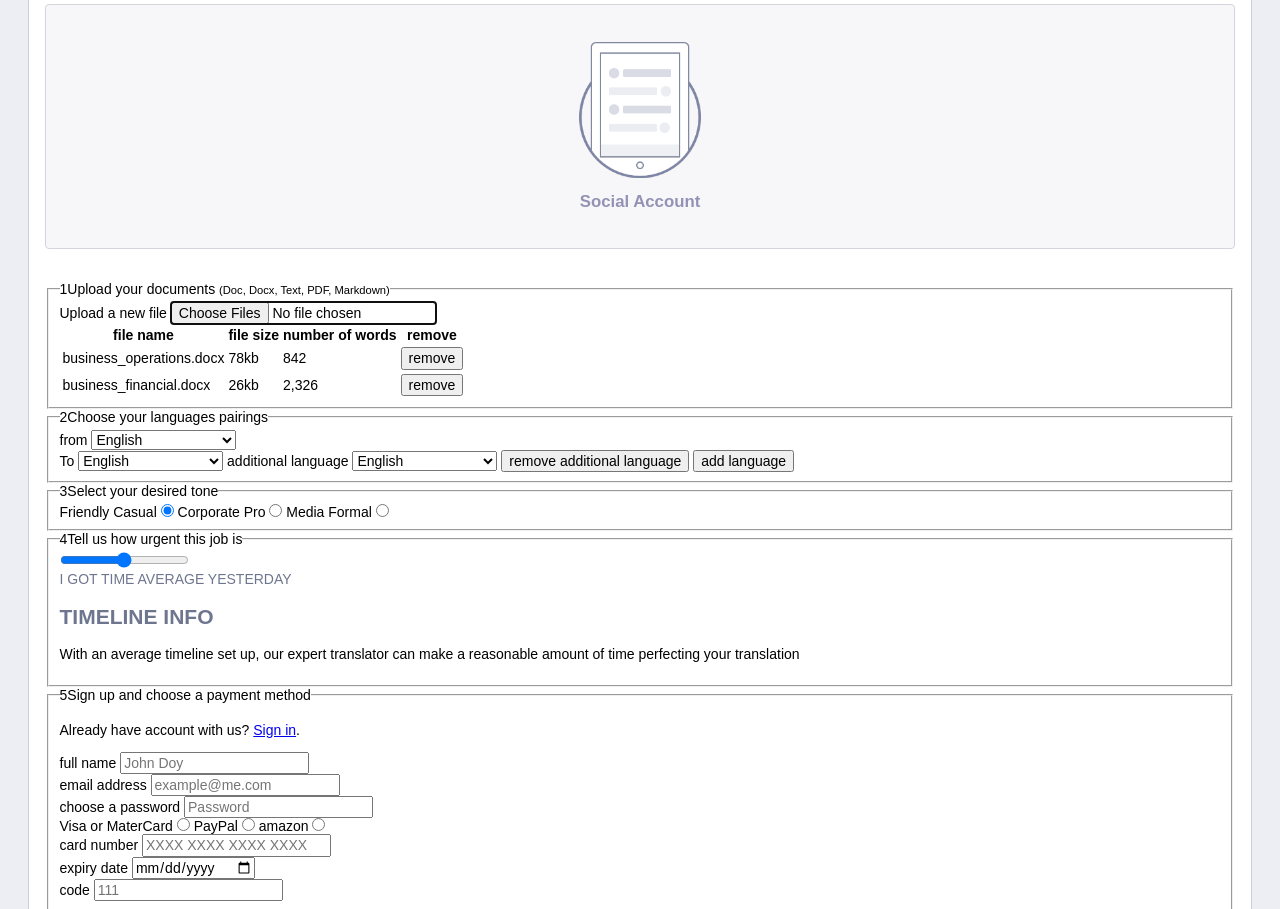
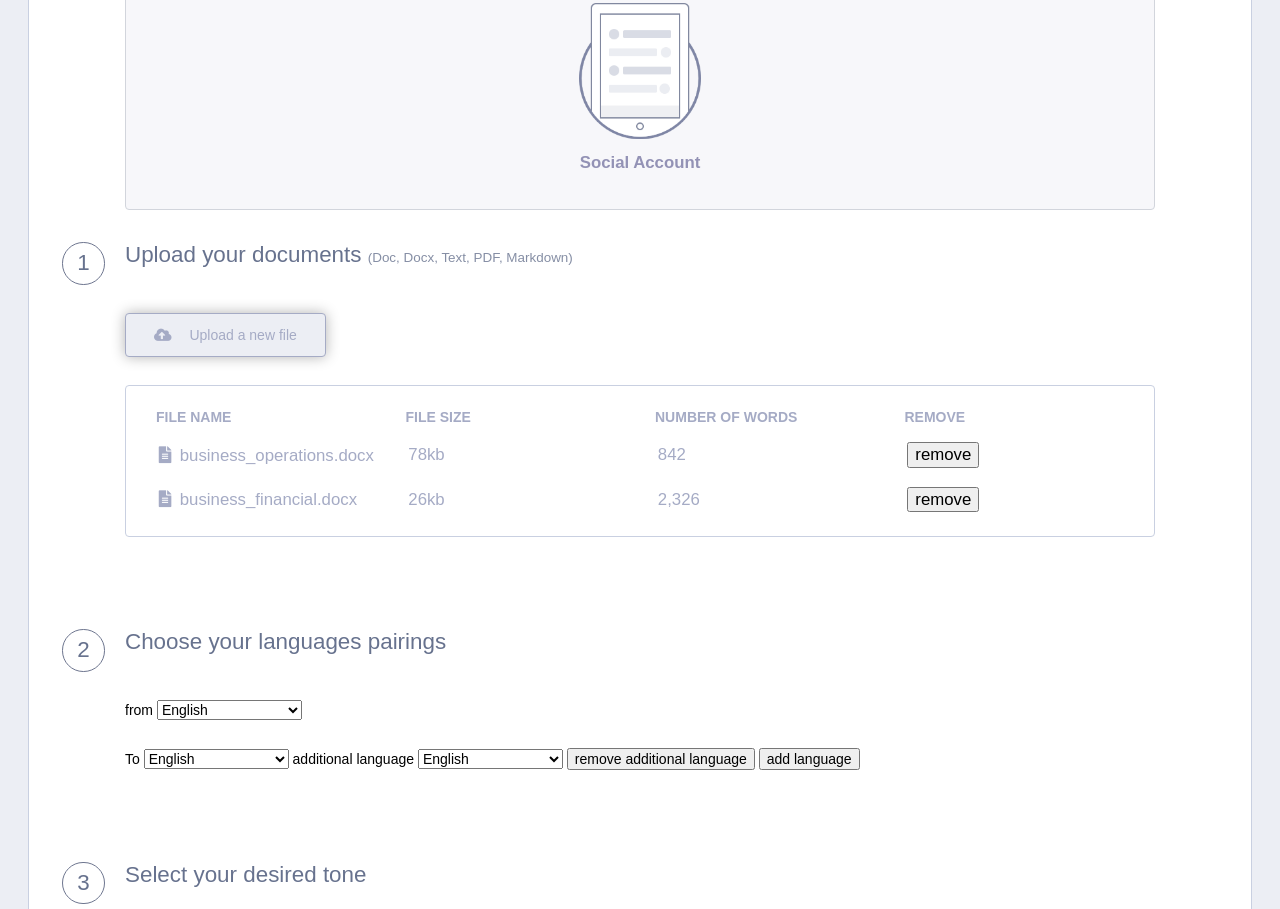
Before and after one commit to Cath-kb/html5-forms-workshop, a plain HTML site: page index.html in a window 1280 px wide. Shown: the part 1318-2227 px from the top of the page. Drawn offline with Linux system fonts and the light colour scheme.

Commit message:
workshop - part IX

```diff
--- a/index.html
+++ b/index.html
@@ -18,7 +18,7 @@
             <section class="section section-summary">
                 <h1>Form</h1>
                 <div class="order-info">
-                    <h2 class="title title-icon fa fa-clipboard">your order</h2>
+                    <h2 class="title title-icon title-order">your order</h2>
                     <table class="table table-summary">
                         <colgroup span="4"></colgroup>
                         <thead>
@@ -69,23 +69,24 @@
                     <span class="translate-title">Social account</span>
                 </label>
                 <form action="#" class="form" id="formOrder">
-                    <fieldset class="form-group count-group" data-translate="website">
-                        <legend>Paste URL to your website</legend>
+                    <fieldset class="form-group count-group fieldset-unstyled" data-translate="website">
+                        <legend class="legend-styled">Paste URL to your website</legend>
                         <div class="form-group-row">
                             <label for="sourceURL">Paste URL:</label>
                             <input type="url" id="sourceURL" name="sourceURL">
                         </div>
                     </fieldset>
-                    <fieldset class="form-group count-group documents-group" data-translate="documents">
-                        <legend>Upload your documents <small>(Doc, Docx, Text, PDF, Markdown)</small></legend>
+                    <fieldset class="form-group count-group documents-group fieldset-unstyled" data-translate="documents">
+                        <legend class="legend-styled">Upload your documents <small class="details">(Doc, Docx, Text, PDF, Markdown)</small></legend>
                         <div class="form-group-row">
-                            <label for="uploadFile">
+                            <input type="file"
+                                   id="uploadFile"
+                                   name="uploadFile"
+                                   class="file-input"
+                                   accept=".doc,.docx,.txt,.pdf,.md,application/msword,application/vnd.openxmlformats-officedocument.wordprocessingml.document,text/plain,application/pdf,text/markdown"
+                                   multiple autofocus />
+                            <label for="uploadFile" class="input-file-styled button button-icon fas fa-cloud-upload-alt">
                                 <span>Upload a new file</span>
-                                <input type="file"
-                                       id="uploadFile"
-                                       name="uploadFile"
-                                       accept=".doc,.docx,.txt,.pdf,.md,application/msword,application/vnd.openxmlformats-officedocument.wordprocessingml.document,text/plain,application/pdf,text/markdown"
-                                       multiple autofocus />
                             </label>
                         </div>
                         <div class="form-group-row">
@@ -116,8 +117,8 @@
                             </table>
                         </div>
                     </fieldset>
-                    <fieldset class="form-group count-group" data-translate="social">
-                        <legend>Select social account</legend>
+                    <fieldset class="form-group count-group fieldset-unstyled" data-translate="social">
+                        <legend class="legend-styled">Select social account</legend>
                         <div class="form-group-row">
                             <input type="radio" name="socialAccounts" id="socialFb">
                             <label for="socialFb">Facebook</label>
@@ -131,8 +132,8 @@
                             <input type="text" id="socialId" name="socialId">
                         </div>
                     </fieldset>
-                    <fieldset class="form-group count-group">
-                        <legend>Choose your languages pairings</legend>
+                    <fieldset class="form-group count-group fieldset-unstyled">
+                        <legend class="legend-styled">Choose your languages pairings</legend>
                         <div class="form-group-row">
                             <label for="langFrom">from</label>
                             <select class="select" id="langFrom">
@@ -173,8 +174,8 @@
                             <button type="button" class="add">add language</button>
                         </div>
                     </fieldset>
-                    <fieldset class="count-group tones-group">
-                        <legend>Select your desired tone</legend>
+                    <fieldset class="count-group tones-group fieldset-unstyled">
+                        <legend class="legend-styled">Select your desired tone</legend>
                         <label class="tone-friendly" for="toneFriendly">Friendly&nbsp;Casual</label>
                         <input type="radio" id="toneFriendly" name="tones" checked />
                         <label class="tone-pro" for="tonePro">Corporate&nbsp;Pro</label>
@@ -182,8 +183,8 @@
                         <label class="tone-media" for="toneMedia">Media&nbsp;Formal</label>
                         <input type="radio" id="toneMedia" name="tones" />
                     </fieldset>
-                    <fieldset class="count-group">
-                        <legend>Tell us how urgent this job is</legend>
+                    <fieldset class="count-group fieldset-unstyled">
+                        <legend class="legend-styled">Tell us how urgent this job is</legend>
                         <div class="range-wrap time-line">
                             <input type="range" id="timeLine" name="timeLane" value="2" min="1" max="3" step="1" />
                             <div class="range-titles">
@@ -197,8 +198,8 @@
                             <p>With an <span class="info-link" data-title="the sum of the numbers divided by how many numbers are being averaged">average</span> timeline set up, our expert translator can make a reasonable amount of time perfecting your translation</p>
                         </div>
                     </fieldset>
-                    <fieldset class="form-group count-group">
-                        <legend>Sign up and choose a payment method</legend>
+                    <fieldset class="form-group count-group fieldset-unstyled">
+                        <legend class="legend-styled">Sign up and choose a payment method</legend>
                         <p class="form-group-row">Already have account with us? <a href="javascript:void(0);" class="link">Sign in</a>.</p>
                         <div class="form-group-row">
                             <div class="form-group-col">
--- a/src/styles/main.css
+++ b/src/styles/main.css
@@ -4,7 +4,7 @@
 
 :root {
     --padding-global-vertical: 1rem;
-    --padding-global-hor: 1rem;
+    --padding-global-hor: 6rem;
     --font-size-base: 14px;
     --font-family-base: sans-serif;
     --bg-base-color: #eceef4;
@@ -72,7 +72,9 @@ body {
 }
 
 .button:focus,
-.button:active {
+.file-input:focus + .button,
+.button:active,
+.file-input:active + .button {
     border-color: #a5abc5;
     box-shadow: 0 0 14px rgba(0, 0, 0, .3);
 }
@@ -82,10 +84,9 @@ body {
 }
 
 .main > .container {
-    padding: var(--padding-global-vertical) var(--padding-global-hor);
+    padding: var(--padding-global-vertical) var(--padding-global-hor) calc(var(--padding-global-vertical) * 2);
     border: 1px solid var(--border-color);
     border-radius: var(--border-radius);
-    overflow: hidden;
 }
 
 .section-summary > h1 {
@@ -102,37 +103,69 @@ body {
 
 .title-icon {
     font-weight: bold;
+    position: relative;
 }
 
 .title-icon:before {
+    position: absolute;
     font-size: 2em;
+    line-height: 1;
+    right: 100%;
     margin-right: .5em;
-    vertical-align: -.2em;
+    margin-top: -.2em;
+}
+
+.title-order:before {
+    content: '\f382';
 }
 
 .bg-light .title {
     color: #6e768f;
 }
 
-.table-summary {
+.table {
     margin: 1em 0;
     width: 100%;
     table-layout: fixed;
 }
 
-.table-summary th {
-    width: 25%;
+.table th {
     text-align: left;
-    color: #6d759d;
     text-transform: uppercase;
 }
 
-.table-summary th, .table-summary td {
+.table td {
+    color: #a5abc5;
+}
+
+.table-summary th {
+    width: 25%;
+    color: #6d759d;
+}
+
+.table-files-list {
+    padding: 1em;
+    border: 1px solid var(--border-color);
+    border-radius: var(--border-radius);
+}
+
+.table-files-list th {
+    color: #a5abc5;
+}
+
+.table th, .table td {
     padding: .5em 1em;
 }
 
-.table-summary td {
-    color: #a5abc5;
+.table-files-list td {
+    font-size: 1.2em;
+}
+
+.table-files-list .file-name:before {
+    content: '\f15c';
+    font-family: "Font Awesome 5 Free", sans-serif;
+    font-weight: 900;
+    margin-right: .5em;
 }
 
 .section-summary .buttons-group button {
@@ -301,12 +334,65 @@ input[id=social]:checked ~ form [data-translate=social] {
     display: block;
 }
 
+.fieldset-unstyled {
+    padding: 0;
+    margin: 0 0 4rem;
+    border: none;
+}
+
+.section-form {
+    counter-reset: count;
+}
+
+.count-group .legend-styled:before {
+    content: counter(count);
+    counter-increment: count;
+    position: absolute;
+    left: -1.8em;
+    width: 1.8em;
+    line-height: 1.8em;
+    margin-left: -1em;
+    text-align: center;
+    border-radius: 50%;
+    border: 1px solid #6e768f;
+}
+
+.legend-styled {
+    display: block;
+    margin-top: 2em;
+    margin-bottom: 2em;
+    position: relative;
+    color: #67728e;
+    font-size: calc(var(--font-size-base) * 1.6);
+}
+
+.details {
+    font-size: .6em;
+    opacity: .8;
+}
+
+.button-icon.input-file-styled {
+    display: inline-block;
+    text-transform: none;
+    font-weight: normal;
+}
+
+.file-input {
+    position: absolute;
+    clip-path: inset(50%);
+    clip: rect(0, 0, 0, 0);
+}
+
+.form-group-row {
+    margin-bottom: 2em;
+}
+
 [class*=icon] {
     font-family: sans-serif;
     display: inherit;
 }
 
-[class*=icon].fa:before, [class*=icon].fas:before {
+[class*=icon]:before, [class*=icon].fa:before, [class*=icon].fas:before {
     font-family: "Font Awesome 5 Free", sans-serif;
     font-weight: 900;
 }
@@ -320,12 +406,3 @@ input[id=social]:checked ~ form [data-translate=social] {
     font-family: 'Font Awesome 5 Brands', sans-serif;
     font-weight: 400;
 }
-
-.section-form {
-    counter-reset: count;
-}
-
-.count-group legend:before {
-    content: counter(count);
-    counter-increment: count;
-}
```
Also changed, not shown: 1 other file.
